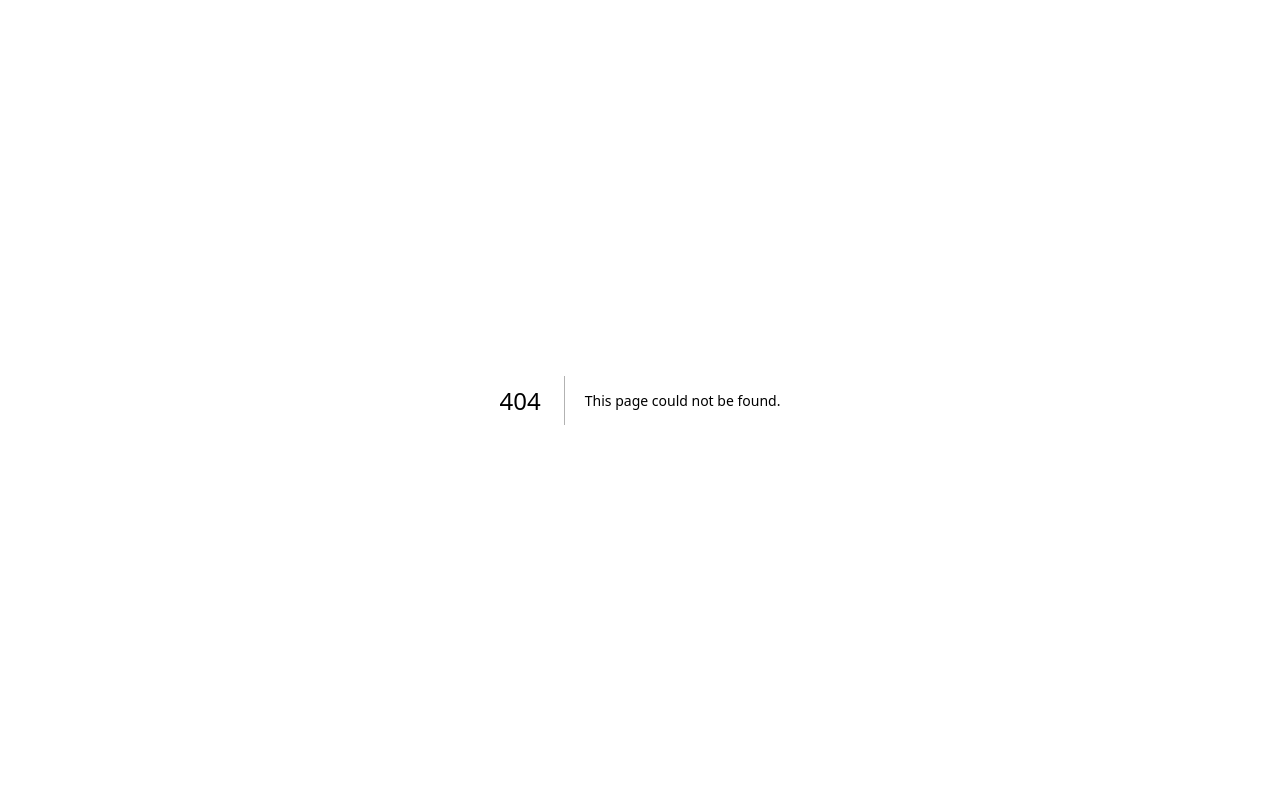
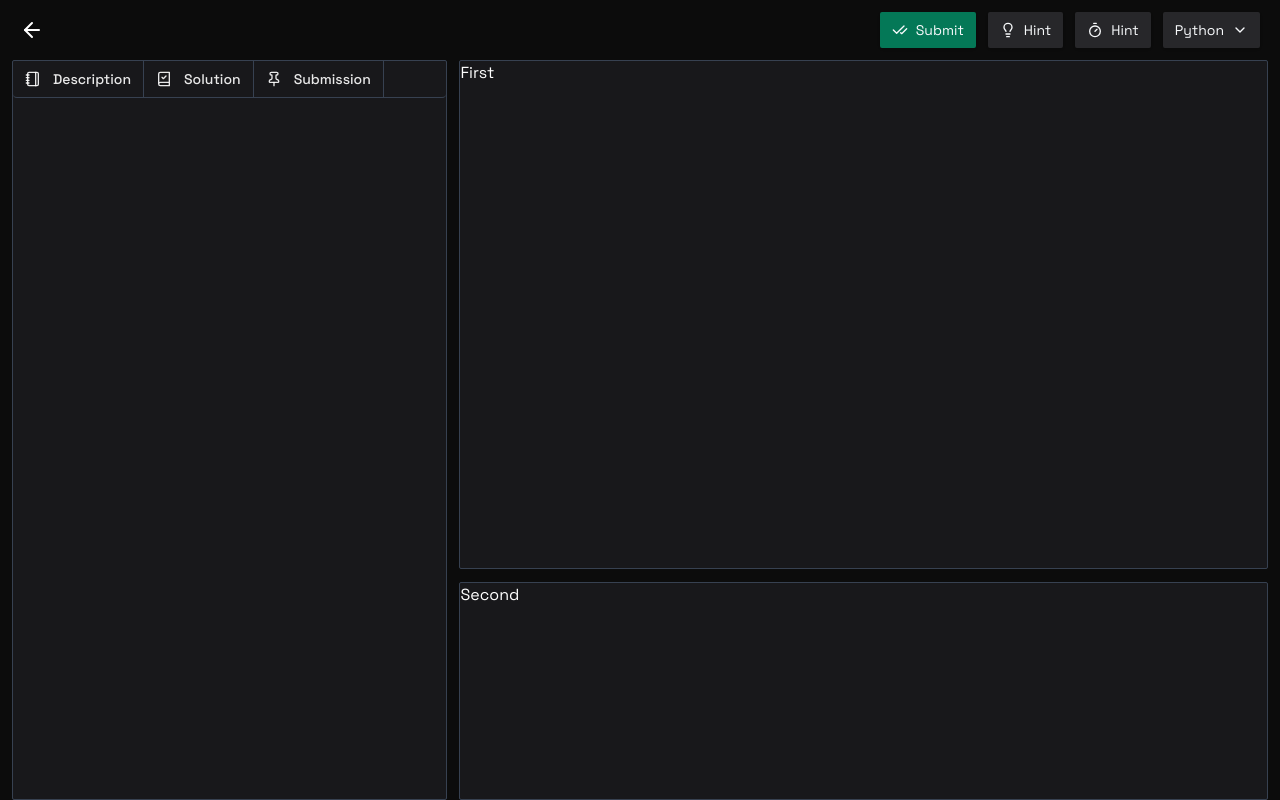
Before and after one commit to mallisettiyaswanth/record-exception, a Next.js app: page /code in a window 1280 px wide. Before the commit this address had no page. Built offline with nearby package versions, Linux system fonts and the light colour scheme; what tailwindcss-no-scrollbar would draw is missing.

Commit message:
resizable-panels

```diff
--- /dev/null
+++ b/src/app/code/page.tsx
@@ -0,0 +1,138 @@
+import { Button } from "@/components/ui/button";
+import {
+  DropdownMenu,
+  DropdownMenuTrigger,
+} from "@/components/ui/dropdown-menu";
+import {
+  ArrowDown,
+  ArrowLeft,
+  BookCheck,
+  CheckCheck,
+  ChevronDown,
+  Lightbulb,
+  Notebook,
+  Pin,
+  Sparkle,
+  Timer,
+} from "lucide-react";
+import React from "react";
+import { Space_Grotesk } from "next/font/google";
+import { cn } from "@/lib/utils";
+import { Tabs, TabsContent, TabsList, TabsTrigger } from "@/components/ui/tabs";
+import {
+  ResizableHandle,
+  ResizablePanel,
+  ResizablePanelGroup,
+} from "@/components/ui/resizable";
+
+type Props = {};
+
+const space_grotesk = Space_Grotesk({
+  subsets: ["latin"],
+  display: "swap",
+});
+
+const CodingPage = (props: Props) => {
+  return (
+    <main
+      className={cn(
+        "w-full h-screen flex flex-col bg-black/95 text-white",
+        space_grotesk.className
+      )}
+    >
+      <nav className="flex justify-between p-3 px-5 items-center">
+        <ArrowLeft className="font-thin" />
+        <div className="flex gap-3 items-center">
+          <Button className="p-3 bg-emerald-700 rounded-md hover:bg-emerald-800 font-normal">
+            <CheckCheck />
+            Submit
+          </Button>
+          <Button className="bg-zinc-800 hover:bg-zinc-700 rounded-md p-3 font-normal">
+            <Lightbulb />
+            Hint
+          </Button>
+          <Button className="bg-zinc-800 hover:bg-zinc-700 rounded-md p-3 font-normal">
+            <Timer />
+            Hint
+          </Button>
+          <DropdownMenu>
+            <DropdownMenuTrigger asChild>
+              <Button className="bg-zinc-800 hover:bg-zinc-700 rounded-md p-3 font-normal">
+                Python
+                <ChevronDown />
+              </Button>
+            </DropdownMenuTrigger>
+          </DropdownMenu>
+        </div>
+      </nav>
+      <div className="flex gap-3 px-3 h-full">
+        <ResizablePanelGroup direction="horizontal" className="flex-1 flex">
+          <ResizablePanel minSize={30} maxSize={50} defaultSize={35}>
+            <div className="flex-[2] w-full h-full border border-gray-700 bg-zinc-900 rounded-md overflow-hidden">
+              <Tabs defaultValue="account" className="w-full p-0">
+                <TabsList className="bg-transparent text-white/90 font-normal p-0 h-full w-full border-b border-gray-700 justify-start">
+                  <TabsTrigger
+                    value="description"
+                    className="flex gap-3 items-center border-r border-gray-700 hover:bg-zinc-800 h-full rounded-none py-2 data-[state=active]:border-t-2 data-[state=active]:border-indigo-800 data-[state=active]:text-white data-[state=active]:bg-transparent data-[state=active]:border-r-gray-700 data-[state=active]:bg-zinc-800"
+                  >
+                    <Notebook className="w-4 h-4" />
+                    <span>Description</span>
+                  </TabsTrigger>
+                  <TabsTrigger
+                    value="solution"
+                    className="flex gap-3 items-center border-r border-gray-700 hover:bg-zinc-800 h-full rounded-none py-2 data-[state=active]:border-t-2 data-[state=active]:border-indigo-800 data-[state=active]:text-white data-[state=active]:bg-transparent data-[state=active]:border-r-gray-700 data-[state=active]:bg-zinc-800"
+                  >
+                    <BookCheck className="w-4 h-4" />
+                    <span>Solution</span>
+                  </TabsTrigger>
+                  <TabsTrigger
+                    value="Submission"
+                    className="flex gap-3 items-center border-r border-gray-700 hover:bg-zinc-800 h-full rounded-none py-2 data-[state=active]:border-t-2 data-[state=active]:border-indigo-800 data-[state=active]:text-white data-[state=active]:bg-transparent data-[state=active]:border-r-gray-700 data-[state=active]:bg-zinc-800"
+                  >
+                    <Pin className="w-4 h-4" />
+                    <span>Submission</span>
+                  </TabsTrigger>
+                </TabsList>
+                <TabsContent value="description" className="p-3">
+                  <h1 className="font-medium text-2xl">Palindrome Number</h1>
+                </TabsContent>
+                <TabsContent value="solution" className="p-3">
+                  Solution
+                </TabsContent>
+                <TabsContent value="Submission" className="p-3">
+                  Submission
+                </TabsContent>
+              </Tabs>
+            </div>
+          </ResizablePanel>
+          <ResizableHandle
+            withHandle
+            className="bg-transparent rounded-lg hover:bg-gray-700 transition-colors w-1"
+          />
+          <ResizablePanel className="pl-2 flex">
+            <div className="flex-[3] flex flex-col gap-3">
+              <ResizablePanelGroup direction="vertical" className="flex-1 flex">
+                <ResizablePanel minSize={40} maxSize={100} defaultSize={70} className="mb-3">
+                  <div className="border-gray-700 bg-zinc-900 rounded-md flex-1 border h-full">
+                    First
+                  </div>
+                </ResizablePanel>
+                <ResizableHandle
+                  withHandle
+                  className="bg-transparent rounded-lg hover:bg-gray-700 transition-colors h-1"
+                />
+                <ResizablePanel maxSize={60}>
+                  <div className="border-gray-700 bg-zinc-900 rounded-md flex-1 border h-full">
+                    Second
+                  </div>
+                </ResizablePanel>
+              </ResizablePanelGroup>
+            </div>
+          </ResizablePanel>
+        </ResizablePanelGroup>
+      </div>
+    </main>
+  );
+};
+
+export default CodingPage;
--- a/src/app/home/dashboard/page.tsx
+++ b/src/app/home/dashboard/page.tsx
@@ -96,7 +96,7 @@ const page = (props: Props) => {
         </div>
       </header>
       <div className="flex flex-col h-full w-full rounded-xl bg-white flex-1 overflow-hidden">
-        {/* <WelcomeBanner /> */}
+        <WelcomeBanner />
         <Analytics />
       </div>
     </div>
--- a/src/components/global/Analytics/page.tsx
+++ b/src/components/global/Analytics/page.tsx
@@ -6,7 +6,7 @@ import {
   DropdownMenuRadioItem,
   DropdownMenuTrigger,
 } from "@/components/ui/dropdown-menu";
-import { ChevronDown } from "lucide-react";
+import { BarChart, ChevronDown } from "lucide-react";
 import React from "react";
 
 const Analytics = () => {
@@ -27,7 +27,8 @@ const Analytics = () => {
     },
   ];
   return (
-    <div className="p-5 flex flex-col gap-3">
+    <div className="p-5 flex flex-col gap-5">
+      <div className="flex flex-col gap-3">
         <div className="p-5">
           <h1 className="text-4xl font-semibold text-gray-400">Analytics</h1>
         </div>
@@ -73,6 +74,7 @@ const Analytics = () => {
             <DoubleCard header="This month" count={400} />
           </div>
         </div>
+      </div>
       <div className="flex gap-5 px-5">
         <div className="flex-1 rounded-xl shadow-sm p-5 bg-gradient-to-br from-violet-50 via-purple-50 to-pink-50 border-none">
           <Component />
@@ -98,13 +100,6 @@ const DoubleCard = ({ header, count }: { header: string; count: number }) => {
 
 import { Area, AreaChart, CartesianGrid, XAxis } from "recharts";
 
-import {
-  Card,
-  CardContent,
-  CardDescription,
-  CardHeader,
-  CardTitle,
-} from "@/components/ui/card";
 import {
   ChartConfig,
   ChartContainer,
@@ -248,11 +243,14 @@ export function Component() {
   return (
     <div className="flex flex-col gap-5">
       <div className="flex items-center gap-2 space-y-0 sm:flex-row">
+        <div className="w-fit flex items-center gap-3">
+          <BarChart className="w-10 h-10 text-primary" />
           <div className="grid flex-1 text-center sm:text-left">
             <h1 className="font-semibold text-lg">Area Chart - Interactive</h1>
             <span className="text-sm text-muted-foreground">
               Showing total visitors for the last 3 months
             </span>
+          </div>
         </div>
         <Select value={timeRange} onValueChange={setTimeRange}>
           <SelectTrigger
--- a/src/components/ui/resizable.tsx
+++ b/src/components/ui/resizable.tsx
@@ -1,9 +1,9 @@
-"use client"
+"use client";
 
-import { GripVertical } from "lucide-react"
-import * as ResizablePrimitive from "react-resizable-panels"
+import { GripVertical } from "lucide-react";
+import * as ResizablePrimitive from "react-resizable-panels";
 
-import { cn } from "@/lib/utils"
+import { cn } from "@/lib/utils";
 
 const ResizablePanelGroup = ({
   className,
@@ -16,16 +16,16 @@ const ResizablePanelGroup = ({
     )}
     {...props}
   />
-)
+);
 
-const ResizablePanel = ResizablePrimitive.Panel
+const ResizablePanel = ResizablePrimitive.Panel;
 
 const ResizableHandle = ({
   withHandle,
   className,
   ...props
 }: React.ComponentProps<typeof ResizablePrimitive.PanelResizeHandle> & {
-  withHandle?: boolean
+  withHandle?: boolean;
 }) => (
   <ResizablePrimitive.PanelResizeHandle
     className={cn(
@@ -35,11 +35,11 @@ const ResizableHandle = ({
     {...props}
   >
     {withHandle && (
-      <div className="z-10 flex h-4 w-3 items-center justify-center rounded-sm border bg-border">
+      <div className="z-10 hidden h-4 w-3 items-center justify-center rounded-sm border bg-zinc-800 border-zinc-700 group-hover:flex hover:flex">
         <GripVertical className="h-2.5 w-2.5" />
       </div>
     )}
   </ResizablePrimitive.PanelResizeHandle>
-)
+);
 
-export { ResizablePanelGroup, ResizablePanel, ResizableHandle }
+export { ResizablePanelGroup, ResizablePanel, ResizableHandle };
--- a/src/provider/theme-provider.tsx
+++ b/src/provider/theme-provider.tsx
@@ -7,5 +7,9 @@ export function ThemeProvider({
   children,
   ...props
 }: React.ComponentProps<typeof NextThemesProvider>) {
-  return <NextThemesProvider {...props}>{children}</NextThemesProvider>;
+  return (
+    <NextThemesProvider {...props} defaultTheme="dark">
+      {children}
+    </NextThemesProvider>
+  );
 }
```
Lines whose indentation alone changed are shown as unchanged.
